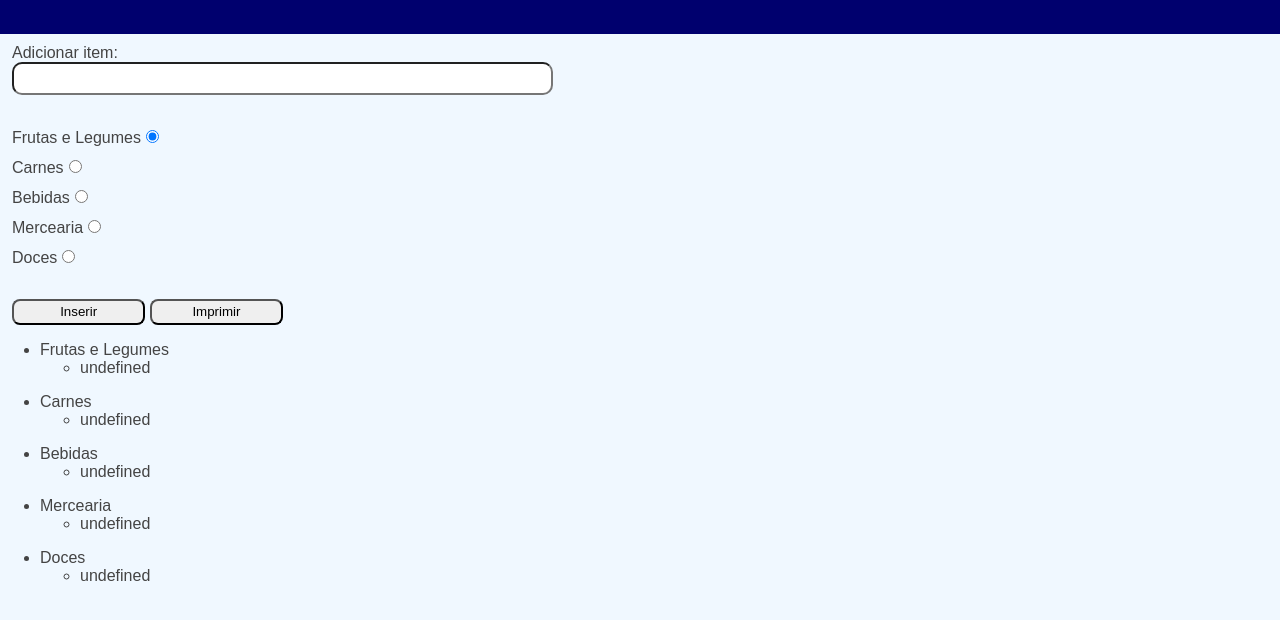
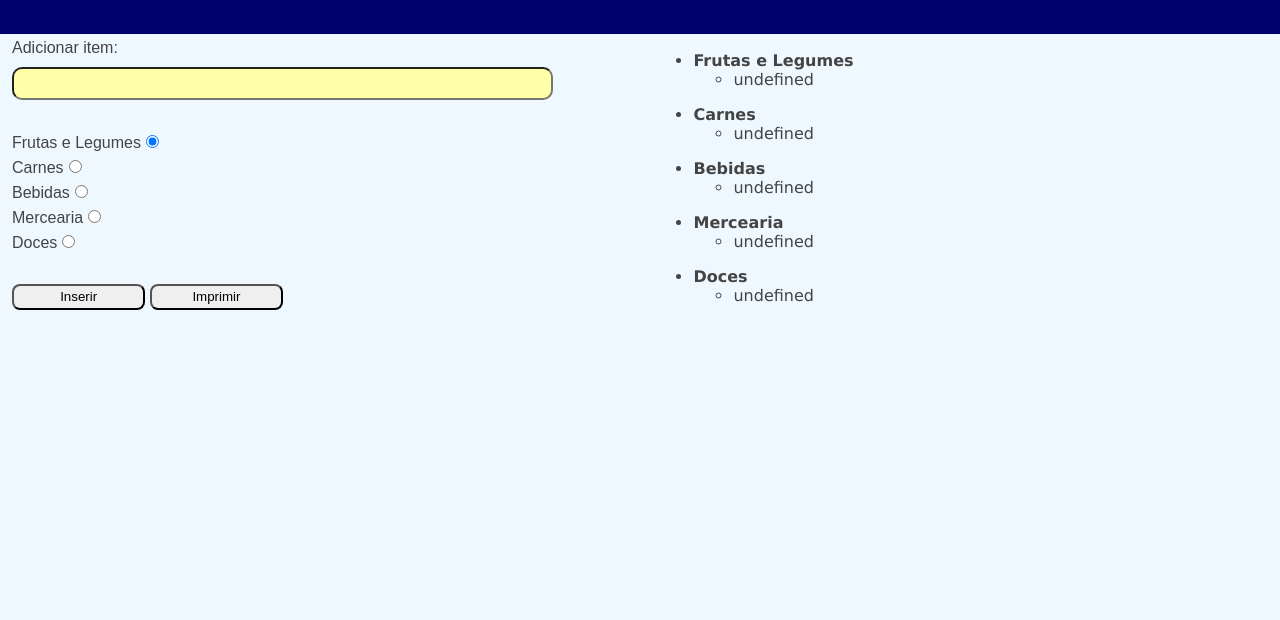
Before and after one commit to H4-DeS/lista-de-compras, a plain HTML site: page index.html in a window 1280 px wide. Both pictures are taken after a click on the button "Imprimir". Shown: the part 76-696 px from the top of the page. Drawn offline with Linux system fonts and the light colour scheme.

Commit message:
criada as classes .lista_compras .categoriaLista .itemLista definindo regras para a lista de compras

```diff
--- a/style.css
+++ b/style.css
@@ -12,13 +12,14 @@ body {
 }
 
 .formulario {
-    display: block;
+    display: inline-block;
+    width: 625px;
 	margin: 0 12px;
 }
 
 label {
     display:block;
-    margin: 10px 0;
+    margin: 5px 0;
 }
 
 .bloco_categorias {
@@ -27,7 +28,8 @@ label {
 
 .input_padrao {
     display: block;
-    margin-bottom: 10px;
+    background-color: rgb(255, 255, 167);
+    margin: 10px 0;
     width: 40em;
     height: 2em;
     border-radius: 10px;
@@ -48,3 +50,19 @@ label {
 .botao:hover{
     background-color: #444444;
 }
+
+.lista_compras{
+    font-family: Verdana, Geneva, Tahoma, sans-serif;
+    color: #444444;
+    display: inline-block;
+    width: 400px;
+}
+
+.categoriaLista {
+    font-weight: bold;
+    margin-top: 10px;
+}
+
+.itemLista {
+    font-weight: normal;
+}
```
